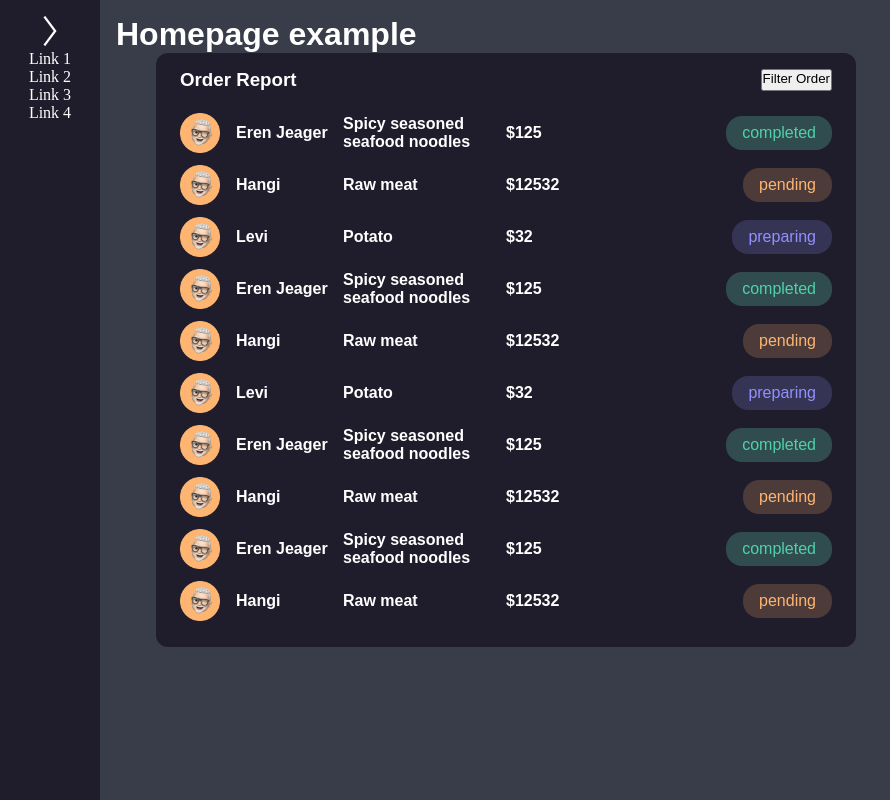
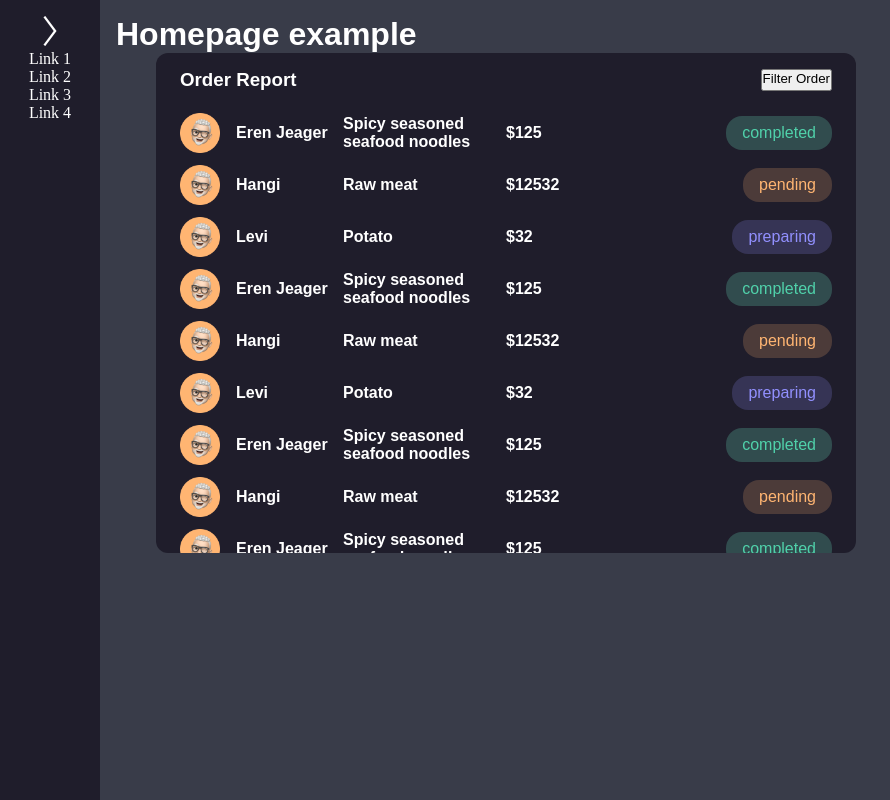
Before and after one commit to Orujhimaru/food-order-app, a React (Vite) app: page / in a window 1280 px wide. Shown: the whole page, without its empty margins (0-890 px from the left). Built offline with nearby package versions, Linux system fonts and the light colour scheme.

Commit message:
[MA-2] - added scroll behavior to the div

```diff
--- a/src/components/Reports/OrderReport.css
+++ b/src/components/Reports/OrderReport.css
@@ -1,10 +1,13 @@
 .order-report-container {
   max-width: 700px;
+  height: 500px;
   background-color: #1f1d2b;
   display: flex;
   flex-direction: column;
   margin-inline: 40px;
   border-radius: 12px;
+  overflow: hidden;
+  overflow-y: scroll;
 }
 
 .order-report-header {
--- a/src/components/Reports/OrderReport.scss
+++ b/src/components/Reports/OrderReport.scss
@@ -1,10 +1,13 @@
 .order-report-container {
   max-width: 700px;
+  height: 500px;
   background-color: #1f1d2b;
   display: flex;
   flex-direction: column;
   margin-inline: 40px;
   border-radius: 12px;
+  overflow: hidden;
+  overflow-y: scroll;
 }
 
 .order-report-header {
--- a/src/components/Reports/OrderReports.jsx
+++ b/src/components/Reports/OrderReports.jsx
@@ -110,6 +110,10 @@ function OrderReports() {
   const [elements, setElements] = React.useState(returnElements(arrOfOrders));
   // MAKE DROPDOWN VISIBLE state
   const [dropDown, setDropDown] = React.useState(false);
+
+  // Q1: Dropdown kismi sadece Filter buttonuna tikladigimda kapaniyor,
+  // baska bir yere tikladigimda kapanmasini nasil yapa bilirim ?
+
   // CHANGE category STATE { all, preparing, pending, completed}
   const [category, setCategory] = React.useState("all");
 
@@ -123,16 +127,18 @@ function OrderReports() {
 
   // CHANGING THE LIST OF ORDERS BY THEIR STATUS
   useEffect(() => {
+    console.log("run");
+    // q2: IKi kere run printlemesinin sebebi StrictMode mu ?
     if (category === "all") {
-      setElements((prev) => returnElements(arrOfOrders));
-      return;
+      setElements(returnElements(arrOfOrders));
     } else {
       let arr = arrOfOrders.filter((a) => a.status === category);
-      setElements((prev) => returnElements(arr));
+      setElements(returnElements(arr));
     }
   }, [category]);
 
   return (
+    // Containerin height i ni limitleyip scroll ekle.
     <div className="order-report-container">
       <div className="order-report-header">
         <h3>Order Report</h3>
```
Also changed, not shown: 1 other file (tests, documents, lock files or other folders).
